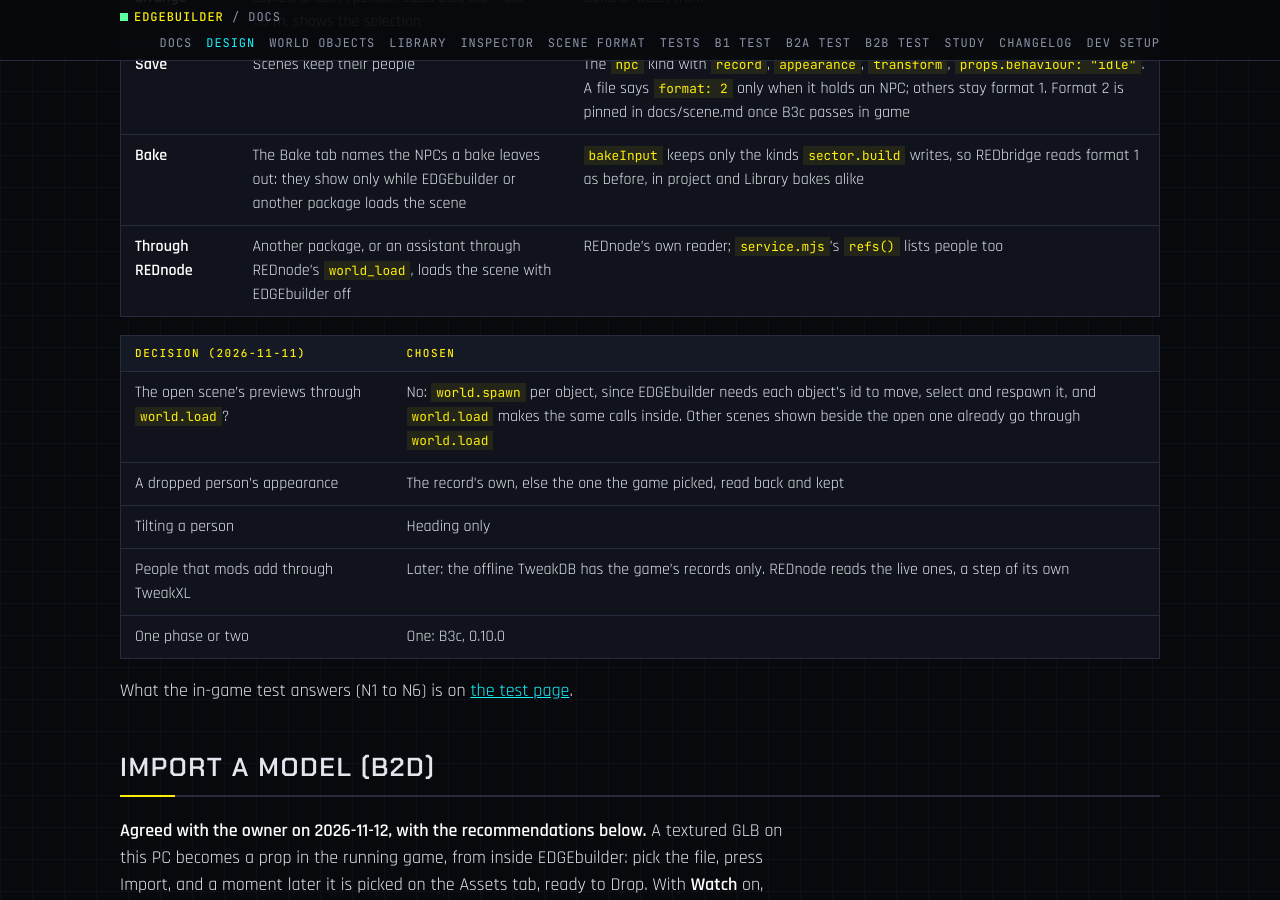
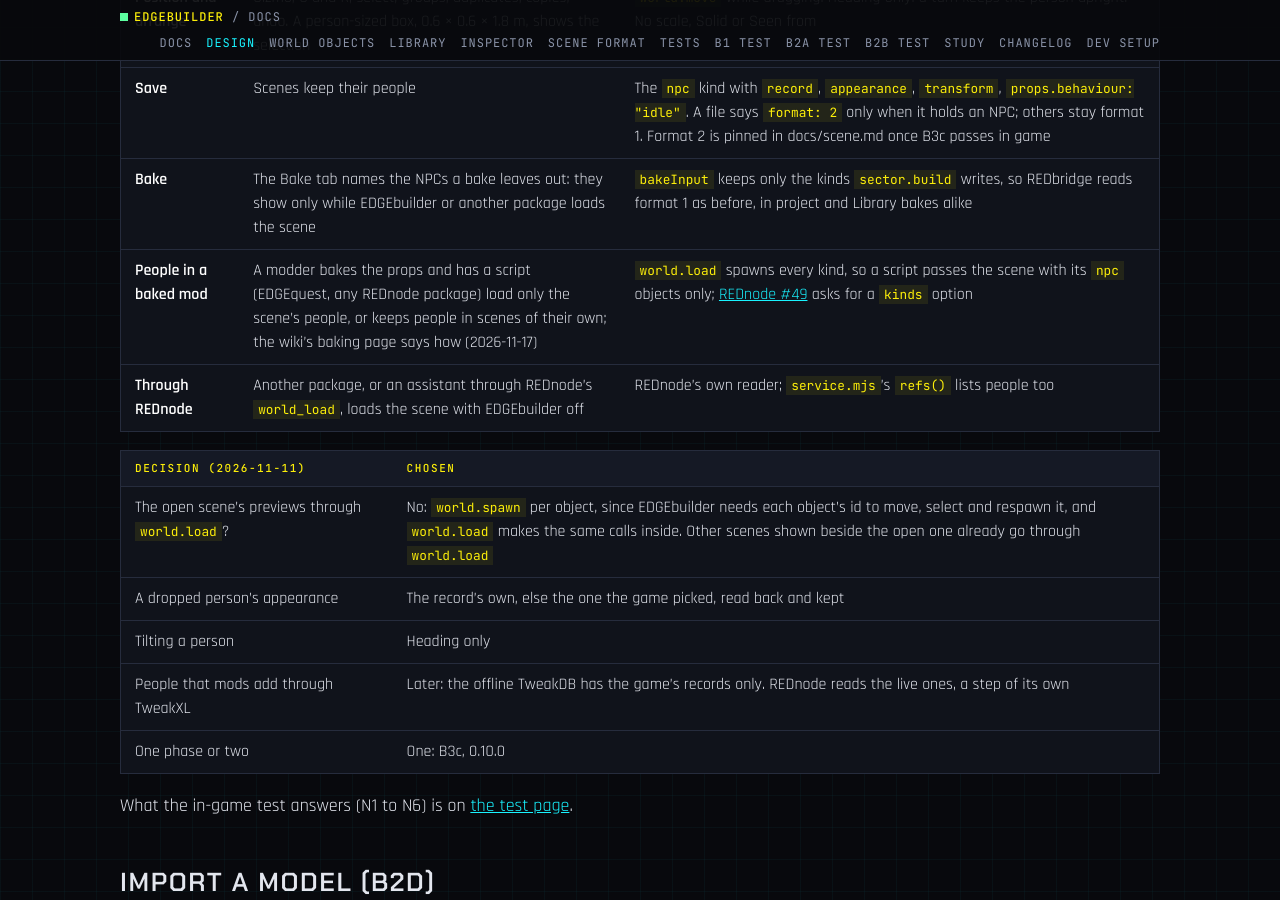
Before and after one commit to Edgemodders/EDGEbuilder, a Jekyll site: the page built from docs/design.md, in a window 1280 px wide and 900 px high, scrolled down 11877 px. Built offline with Jekyll 4.4.1, drawn with Linux system fonts in a browser that asks for light colours.

Commit message:
Design: people in a baked mod, and REDnode #49 for a kinds option
Co-Authored-By: Claude Opus 5.5 <noreply@anthropic.com>

```diff
--- a/docs/design.md
+++ b/docs/design.md
@@ -225,6 +225,7 @@ Agreed with the owner on 2026-11-11, with the five recommendations below. People
 | **Position and arrange** | Gizmo, G and R, select, groups, duplicates, copies, undo. A person-sized box, 0.6 × 0.6 × 1.8 m, shows the selection | `world.move` while dragging. Heading only: a turn keeps the person upright. No scale, Solid or Seen from |
 | **Save** | Scenes keep their people | The `npc` kind with `record`, `appearance`, `transform`, `props.behaviour: "idle"`. A file says `format: 2` only when it holds an NPC; others stay format 1. Format 2 is pinned in docs/scene.md once B3c passes in game |
 | **Bake** | The Bake tab names the NPCs a bake leaves out: they show only while EDGEbuilder or another package loads the scene | `bakeInput` keeps only the kinds `sector.build` writes, so REDbridge reads format 1 as before, in project and Library bakes alike |
+| **People in a baked mod** | A modder bakes the props and has a script (EDGEquest, any REDnode package) load only the scene's people, or keeps people in scenes of their own; the wiki's baking page says how (2026-11-17) | `world.load` spawns every kind, so a script passes the scene with its `npc` objects only; [REDnode #49](https://github.com/Edgemodders/REDnode/issues/49) asks for a `kinds` option |
 | **Through REDnode** | Another package, or an assistant through REDnode's `world_load`, loads the scene with EDGEbuilder off | REDnode's own reader; `service.mjs`'s `refs()` lists people too |
 
 | Decision (2026-11-11) | Chosen |
```
